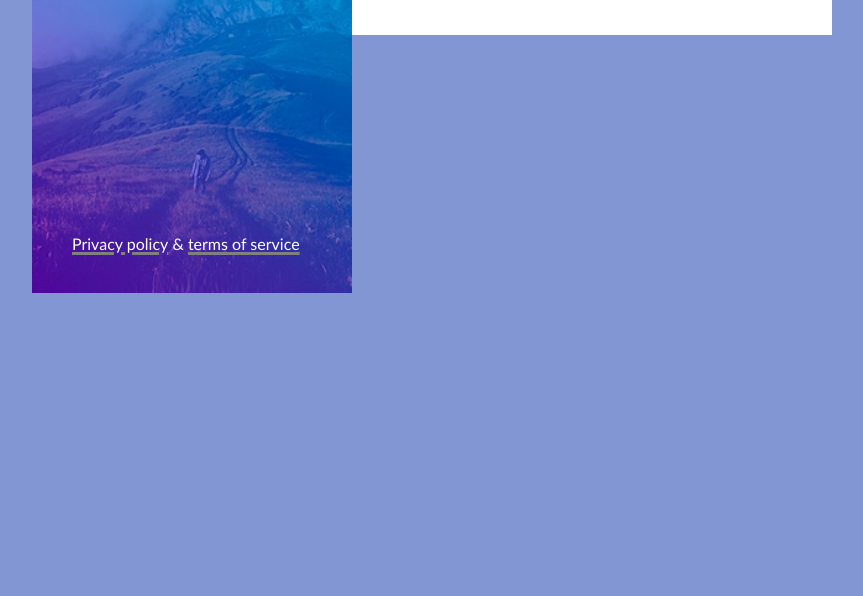
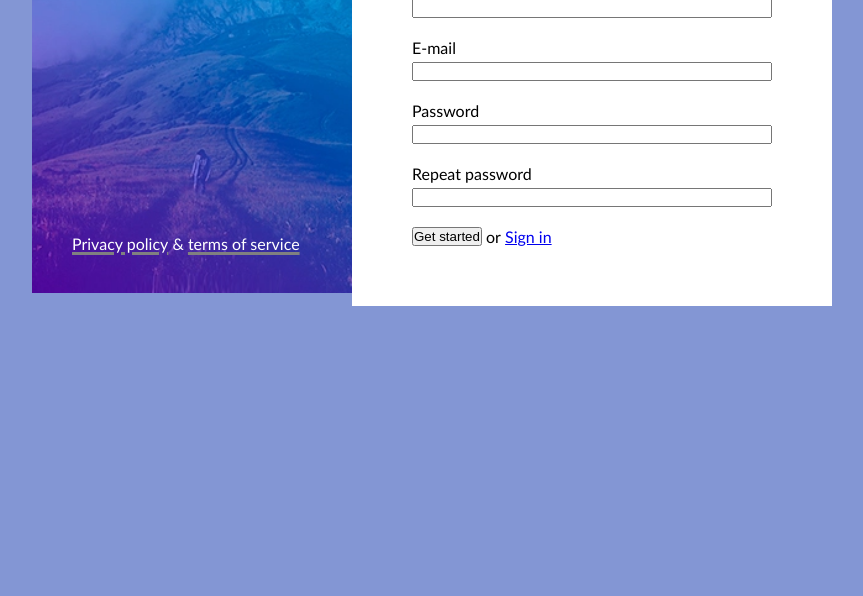
Before and after one commit to 3rnis/35-grupe-sign-up, a website: page index.html in a window 1280 px wide. Shown: the part 204-800 px from the top of the page, without its empty margins (208-1071 px from the left). Drawn offline with Linux system fonts and the light colour scheme.

Commit message:
Right column HTML structure#6

```diff
--- /dev/null
+++ b/css/form.css
@@ -0,0 +1,26 @@
+.form {
+    width: 100%;
+    }
+
+    .form > .form-row {
+    width: 100%;
+    margin-bottom: 20px;
+    }
+
+    .form > .form-row:last-of-type {
+        margin-bottom: 0;
+    }
+
+    .form > .form-row > .label {
+    display: inline-block;
+    width: 100%;
+    margin-bottom: 5px;
+    }
+
+    .form > .form-row > .input {
+    width: 100%;
+    }
+
+    .form > .form-row > button {
+
+    }
--- a/css/main.css
+++ b/css/main.css
@@ -1,16 +1,3 @@
-body,
-body * {
-    margin: 0;
-    padding: 0;
-    vertical-align: top;
-    box-sizing: border-box;
-}
-
-body {
-    font-family: 'Gill Sans', 'Gill Sans MT', Calibri, 'Trebuchet MS', sans-serif;
-background-color: #8396d4;
-}
-
 .container {
 margin-top: 100px;
 width: 800px;
@@ -52,3 +39,11 @@ float: left;
 padding: 60px;
 background-color: #fff;
 }
+
+.close {
+
+}
+
+a {
+
+}
--- /dev/null
+++ b/css/reset.css
@@ -0,0 +1,12 @@
+body,
+body * {
+    margin: 0;
+    padding: 0;
+    vertical-align: top;
+    box-sizing: border-box;
+}
+
+body {
+    font-family: 'Gill Sans', 'Gill Sans MT', Calibri, 'Trebuchet MS', sans-serif;
+background-color: #8396d4;
+}
--- a/index.html
+++ b/index.html
@@ -13,7 +13,17 @@
     <link rel="mask-icon" href="./favicon//safari-pinned-tab.svg" color="#5bbad5">
     <meta name="msapplication-TileColor" content="#da532c">
     <meta name="theme-color" content="#ffffff">
+    <!-- Base/reset -->
+    <link rel="stylesheet" href="./css/reset.css">
+    <!-- 3rd party -->
+
+    <!-- Components -->
+    <link rel="stylesheet" href="./css/button.css">
+    <link rel="stylesheet" href="./css/form.css">
+    <!-- Custom style -->
     <link rel="stylesheet" href="./css/main.css">
+
+
 </head>
 <body>
     <main class="container">
@@ -25,7 +35,32 @@
                 <a href="#" class="link">terms of service</a>
             </footer>
         </div>
-        <div class="right-column">RIGHT</div>
+        <div class="right-column">
+            <div class="close">x</div>
+            <form class="form">
+                <div class="form-row">
+                    <label for="" class="label">Username</label>
+                    <input type="text" class="input">
+                </div>
+                <div class="form-row">
+                    <label for="" class="label">E-mail</label>
+                    <input type="text" class="input">
+                </div>
+                <div class="form-row">
+                    <label for="" class="label">Password</label>
+                    <input type="text" class="input">
+                </div>
+                <div class="form-row">
+                    <label for="" class="label">Repeat password</label>
+                    <input type="text" class="input">
+                </div>
+                <div class="form-row">
+                <button type="submit">Get started</button>
+                <span>or</span>
+                <a href="#">Sign in</a>
+                </div>
+            </form>
+        </div>
     </main>
 </body>
 </html>
```
Also changed, not shown: css/button.css (added).
